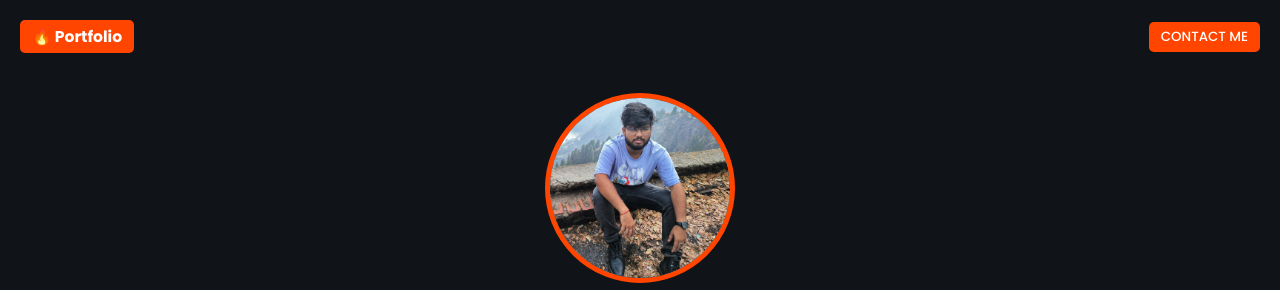
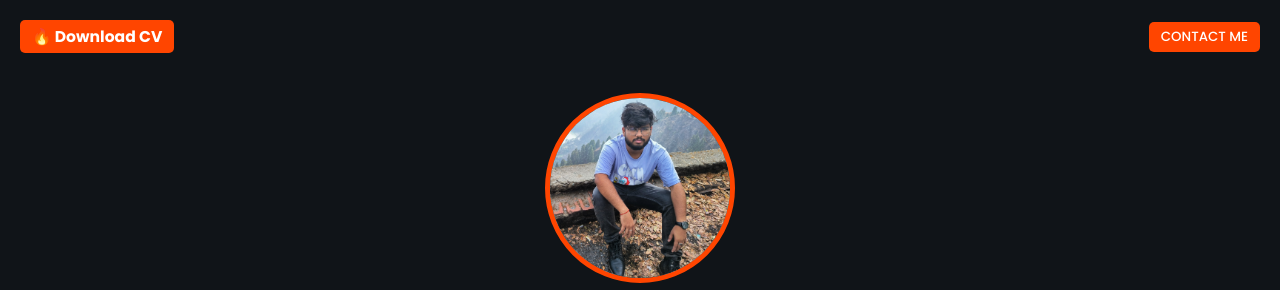
Before and after one commit to ambarmishraa/Portfolio, a plain HTML site: page index.html in a window 1280 px wide. Shown: the top 290 px of the page. Drawn offline with Linux system fonts and the light colour scheme.

Commit message:
download cv button added

```diff
--- a/index.html
+++ b/index.html
@@ -14,7 +14,7 @@
     <header>
         <div class="header-wrapper">
             <button>
-                <h3 class="portfolio-h">🔥 Portfolio</h3>
+                <h3 class="portfolio-h">🔥 Download CV</h3>
             </button>
             <nav>
                 <!-- <a href="#education"> -->
```
